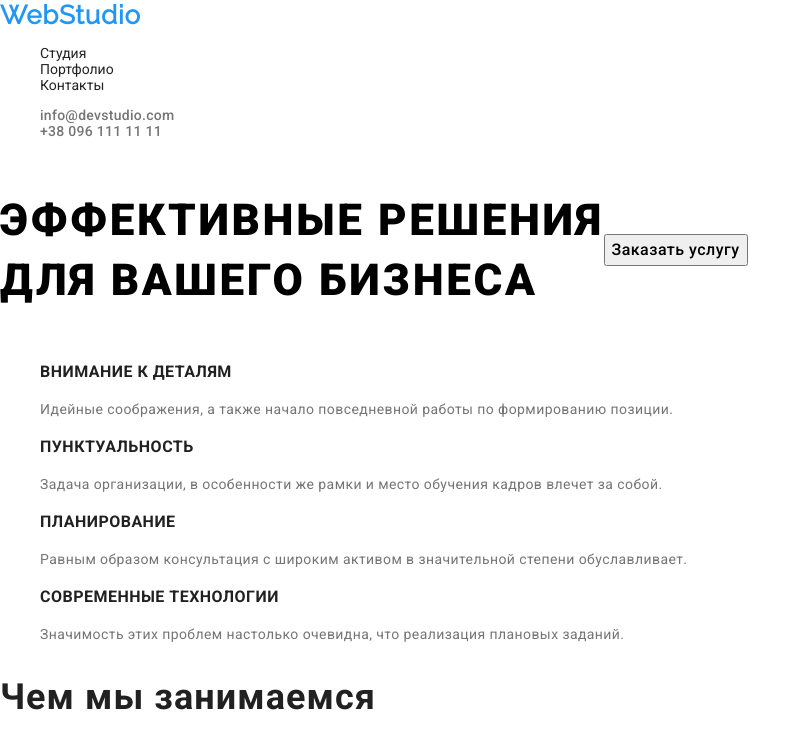
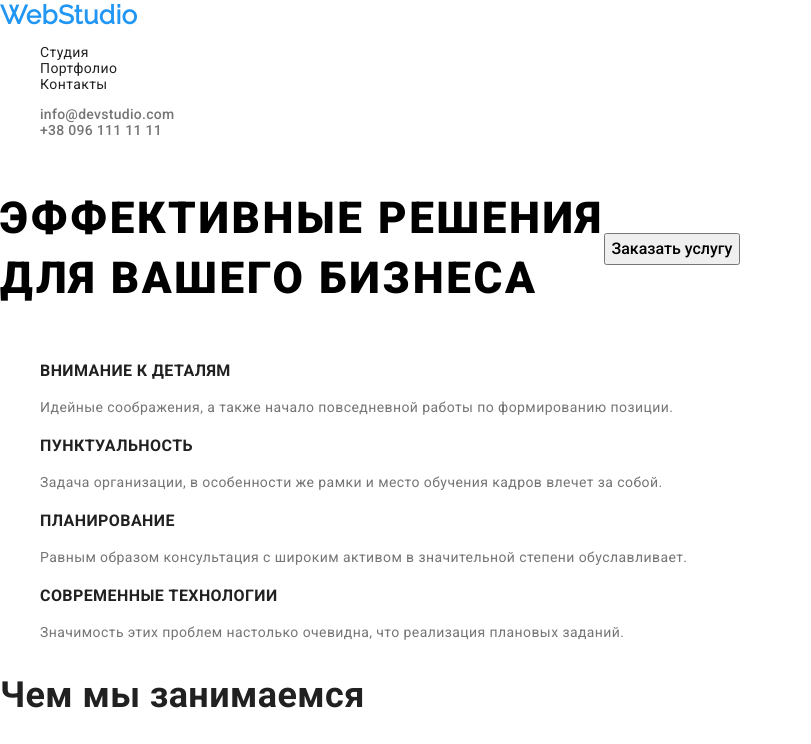
Before and after one commit to denis-tsibaev/goit-markup-hw-02, a plain HTML site: page index.html in a window 1280 px wide. Shown: the top 744 px of the page, without its empty margins (0-811 px from the left). Drawn offline with nearby package versions, Linux system fonts and the light colour scheme.

Commit message:
line-height w/o px

```diff
--- a/сss/styles.css
+++ b/сss/styles.css
@@ -37,7 +37,8 @@ body {
   font-family: var(--main-font);
   font-weight: 400;
   font-size: 14px;
-  line-height: 16px;
+  line-height: 1.14;
+  letter-spacing: 0.03em;
 }
 
 body span {
@@ -46,11 +47,9 @@ body span {
 
 .logo {
   font-family: Raleway;
-  font-style: normal;
   font-weight: bold;
   font-size: 26px;
-  line-height: 31px;
-  letter-spacing: 0.03em;
+  line-height: 1.19;
 }
 
 footer li a {
@@ -60,7 +59,7 @@ footer li a {
 h1 {
   font-weight: 900;
   font-size: 44px;
-  line-height: 60px;
+  line-height: 1.36;
   /* text-align: center; */
   letter-spacing: 0.06em;
   text-transform: uppercase;
@@ -70,18 +69,16 @@ h1 {
 h2 {
   font-weight: bold;
   font-size: 36px;
-  line-height: 42px;
+  line-height: 1.16;
   /* text-align: center; */
-  letter-spacing: 0.03em;
   color: var(--main-dark-color);
 }
 
 h3 {
   font-weight: 500;
   font-size: 16px;
-  line-height: 19px;
+  line-height: 1.19;
   /* text-align: center; */
-  letter-spacing: 0.03em;
   color: var(--main-dark-color);
 }
 
@@ -94,7 +91,7 @@ h3 {
 .banner {
   font-weight: bold;
   font-size: 16px;
-  line-height: 30px;
+  line-height: 1.875;
   display: flex;
   align-items: center;
   /* text-align: center; */
@@ -103,52 +100,46 @@ h3 {
 }
 .feature li h3 {
   font-weight: bold;
-  letter-spacing: 0.03em;
   text-transform: uppercase;
   color: var(--main-dark-color);
 }
 
 .feature li p {
-  line-height: 24px;
-  letter-spacing: 0.03em;
+  line-height: 1.71;
   color: var(--second-dark-color);
 }
 
 .team li p {
   font-size: 16px;
-  line-height: 19px;
+  line-height: 1.187;
   /* text-align: center; */
-  letter-spacing: 0.03em;
   color: var(--second-dark-color);
 }
 
 button {
   font-weight: 500;
   font-size: 16px;
-  line-height: 26px;
+  line-height: 1.62;
   /* text-align: center; */
-  letter-spacing: 0.03em;
   /* color: #FFFFFF; */
 }
 
 footer address {
   font-style: normal;
-  line-height: 24px;
-  letter-spacing: 0.03em;
+  line-height: 1.71;
   /* color: #FFFFFF; */
 }
 
 .gallery li h3 {
   font-weight: bold;
   font-size: 18px;
-  line-height: 36px;
+  line-height: 2;
   letter-spacing: 0.06em;
   color: var(--main-dark-color);
 }
 
 .gallery li p {
   font-size: 16px;
-  line-height: 30px;
-  letter-spacing: 0.03em;
+  line-height: 1.875;
   color: var(--second-dark-color);
 }
```
